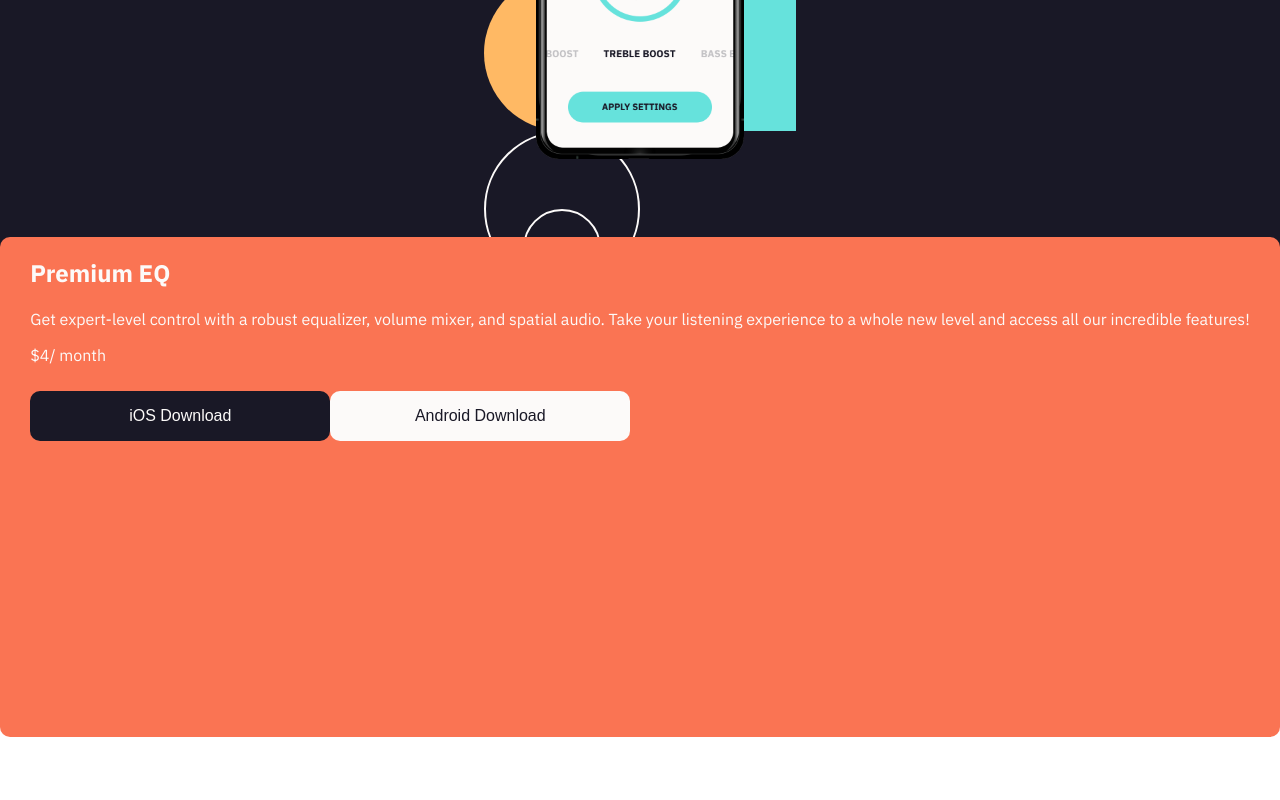
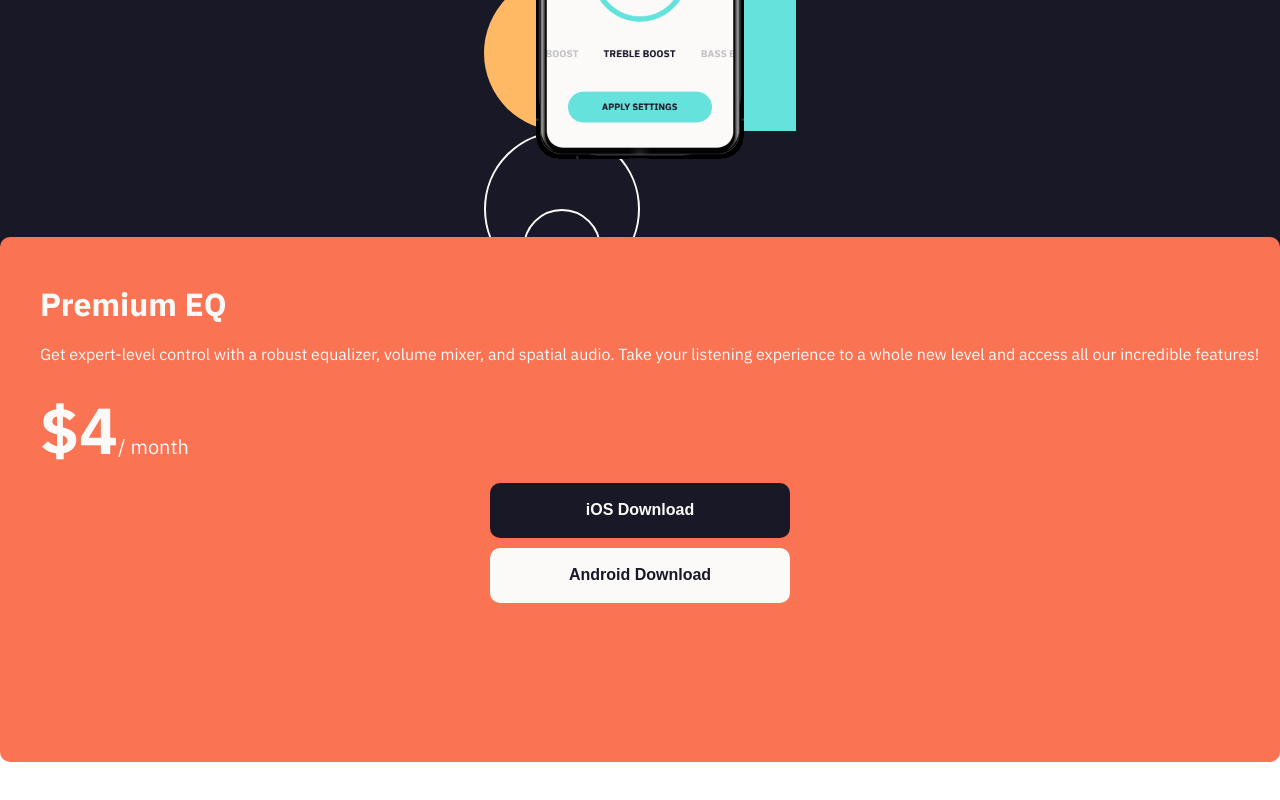
Before and after one commit to Ant-Shell/equalizer-landing-page-challenge, a React (Vite) app: page / in a window 1280 px wide. Shown: the part 721-1521 px from the top of the page. Built offline with nearby package versions, Linux system fonts and the light colour scheme.

Commit message:
Adjust styling of various properties

```diff
--- a/src/components/CallToActionCard/CallToActionCard.scss
+++ b/src/components/CallToActionCard/CallToActionCard.scss
@@ -2,37 +2,69 @@
 @use '../../styles/variables' as *;
 
 .cta {
-  display: flex;
-  flex-direction: column;
-  align-items: center;
   width: 100vw;
   border-radius: 10px;
-  height: 500px;
+  height: 525px;
   z-index: 1;
   position: relative;
   bottom: 50px;
   background-color: $red;
   color: $white;
   font-family: "IBM Plex Sans";
-
-  .cta-ios-button{
+  .cta-content-container {
+    display: flex;
+    flex-direction: column;
+    align-items: center;
+    padding: 20px 20px 20px 20px;
+    .cta-header-text {
+      font-size: 32px;
+      font-weight: 700;
+      line-height: 40px;
+      letter-spacing: 0px;
+      align-self: start;
+      margin-left: 20px;
+      margin-bottom: 0;
+    }
+    .cta-info-text {
+      font-size: 16px;
+      font-weight: 400;
+      line-height: 28px;
+      letter-spacing: 0px;
+      align-self: start;
+      margin-left: 20px;
+    }
+    .cta-pricing-text {
+      font-size: 20px;
+      font-weight: 400;
+      line-height: 32px;
+      align-self: start;
+      margin-left: 20px;
+        .cta-pricing-bold {
+          font-size: 65px;
+          font-weight: 700;
+          line-height: 52px;
+       }
+    }
+    .cta-ios-button {
       background-color: $black;
       color: $white;
       width: 300px;
-    height: 50px;
+      height: 55px;
       border: none;
       border-radius: 10px;
       font-size: 16px;
+      font-weight: 700;
     }
-
     .cta-android-button {
       background-color: $white;
       color: $black;
       width: 300px;
       margin-top: 10px;
-    height: 50px;
+      height: 55px;
       border: none;
       border-radius: 10px;
       font-size: 16px;
+      font-weight: 700;
     }
   }
+}
```
Lines whose indentation alone changed are shown as unchanged.
